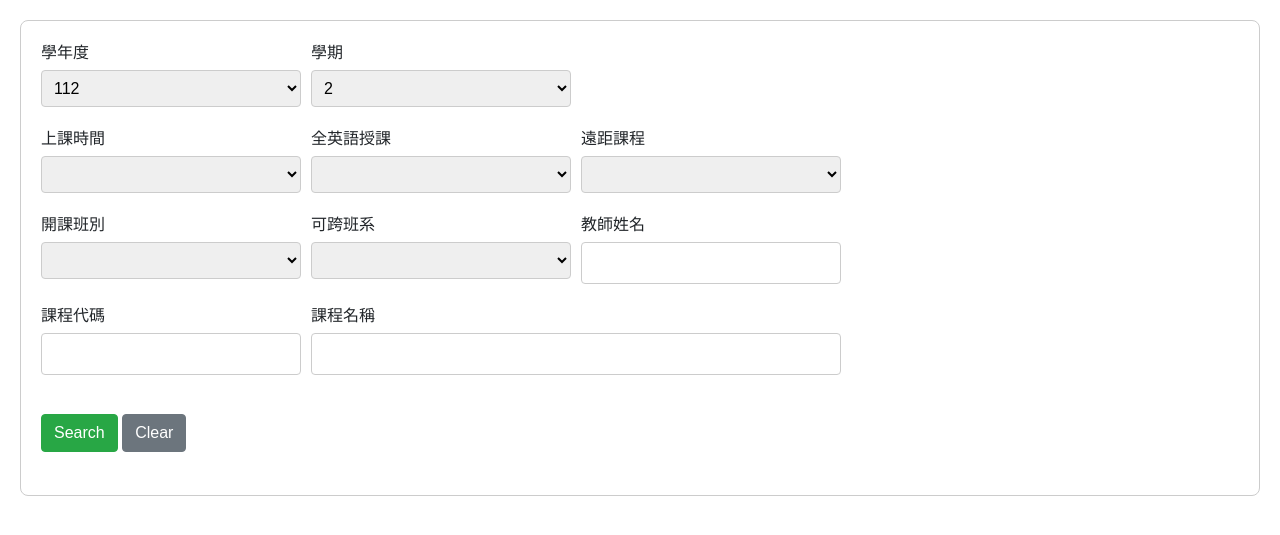
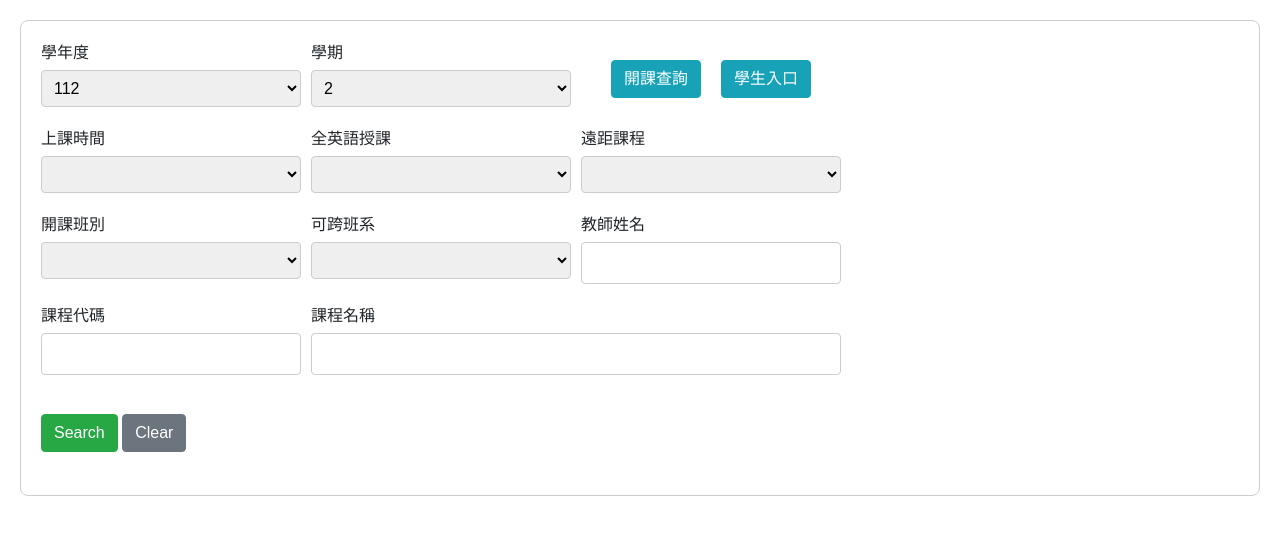
Before and after one commit to lv1codeman/OB010, a Flask app: page / in a window 1280 px wide. Shown: the top 535 px of the page. Run offline with Flask 3, Linux system fonts and the light colour scheme; data comes from the database, SQL or seed files in the repository; lists and menus that the app fills with data are empty.

Commit message:
adjust layout

```diff
--- a/static/css/style.css
+++ b/static/css/style.css
@@ -8,6 +8,12 @@ body {
   padding: 20px;
   border: 1px solid #ccc;
   border-radius: 8px;
+}
+
+.flex-center {
+  display: flex;
+  justify-content: center;
+  align-items: center;
 }
 
 .grid-container {
@@ -25,6 +31,8 @@ body {
 }
 
 .grid-item:nth-child(3) {
+  gap: 20px;
+  flex-direction: row;
   grid-row: span 1;
   background-color: transparent;
   border: none;
--- a/templates/search_course.html
+++ b/templates/search_course.html
@@ -37,7 +37,11 @@
           <option value="1">1</option>
         </select>
       </div>
-      <div class="grid-item"></div>
+      <div class="grid-item flex-center">
+        <a class="btn btn-info" href="https://webap0.ncue.edu.tw/deanv2/other/ob010">開課查詢</a>
+        <a class="btn btn-info" href="https://webap2.ncue.edu.tw/curri/stuEntry.html">學生入口</a>
+
+      </div>
       <div class="grid-item">
         <label for="week">上課時間</label>
         <select id="week">
```
